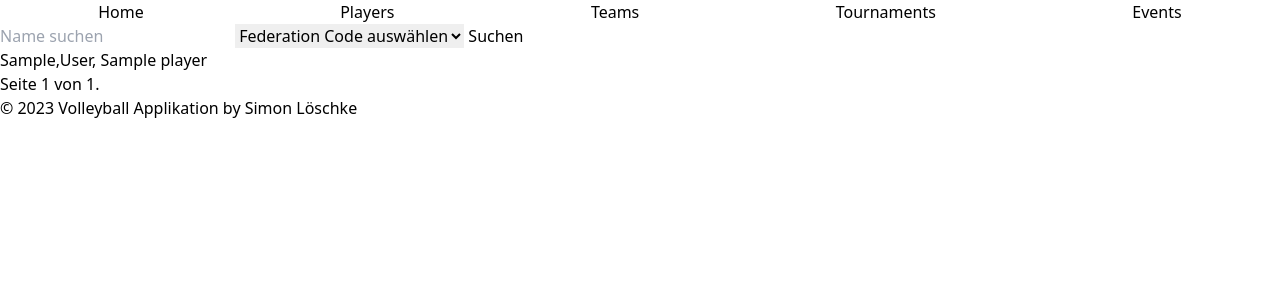
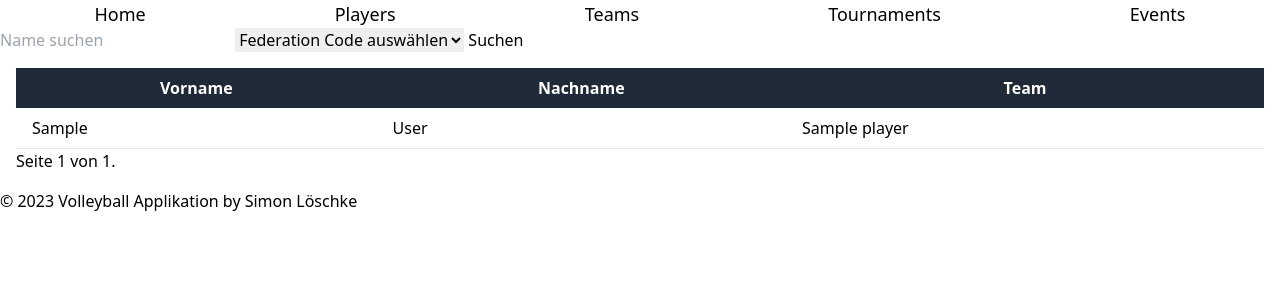
Before and after one commit to simon-loeschke1988/volleyball, a Django app: page /player/ in a window 1280 px wide. Shown: the top 300 px of the page. Run offline with Django 4.2, Linux system fonts and the light colour scheme; tables that the repository leaves empty hold one stand-in row (values such as "Sample post"); parts of the project's set-up code (start-up, migrations or seed data) failed here and were passed over.

Commit message:
styling playerseite

```diff
--- a/applikation/static/css/styles.css
+++ b/applikation/static/css/styles.css
@@ -599,12 +599,61 @@ video {
   display: flex;
 }
 
+.table {
+  display: table;
+}
+
+.min-w-full {
+  min-width: 100%;
+}
+
+.table-auto {
+  table-layout: auto;
+}
+
 .flex-row {
   flex-direction: row;
 }
 
 .justify-center {
   justify-content: center;
+}
+
+.border-b {
+  border-bottom-width: 1px;
+}
+
+.bg-gray-800 {
+  --tw-bg-opacity: 1;
+  background-color: rgb(31 41 55 / var(--tw-bg-opacity));
+}
+
+.bg-white {
+  --tw-bg-opacity: 1;
+  background-color: rgb(255 255 255 / var(--tw-bg-opacity));
+}
+
+.p-4 {
+  padding: 1rem;
+}
+
+.px-4 {
+  padding-left: 1rem;
+  padding-right: 1rem;
+}
+
+.py-2 {
+  padding-top: 0.5rem;
+  padding-bottom: 0.5rem;
+}
+
+.py-4 {
+  padding-top: 1rem;
+  padding-bottom: 1rem;
+}
+
+.text-center {
+  text-align: center;
 }
 
 .align-middle {
@@ -616,17 +665,17 @@ video {
   line-height: 2rem;
 }
 
-.text-3xl {
-  font-size: 1.875rem;
-  line-height: 2.25rem;
-}
-
-.text-sm {
-  font-size: 0.875rem;
-  line-height: 1.25rem;
+.text-lg {
+  font-size: 1.125rem;
+  line-height: 1.75rem;
 }
 
 .text-xl {
   font-size: 1.25rem;
   line-height: 1.75rem;
 }
+
+.text-white {
+  --tw-text-opacity: 1;
+  color: rgb(255 255 255 / var(--tw-text-opacity));
+}
--- a/applikation/webapp/templates/player.html
+++ b/applikation/webapp/templates/player.html
@@ -23,11 +23,30 @@
     </header>
 
 
-    <main>
-        {% for Player in page_obj %}
-            <!-- Anzeige der Spieler-Informationen -->
-            <p> {{ Player.first_name }},{{ Player.last_name }}, {{Player.team_name}} </p>
-        {% endfor %}
+
+      <main class="container mx-auto p-4">
+        <table class="min-w-full table-auto">
+            <thead class="bg-gray-800 text-white">
+                <tr>
+                    <th class="px-4 py-2">Vorname</th>
+                    <th class="px-4 py-2">Nachname</th>
+                    <th class="px-4 py-2">Team</th>
+                </tr>
+            </thead>
+            <tbody>
+                {% for Player in page_obj %}
+                <tr class="bg-white border-b">
+                    <td class="px-4 py-2">{{ Player.first_name }}</td>
+                    <td class="px-4 py-2">{{ Player.last_name }}</td>
+                    <td class="px-4 py-2">{{ Player.team_name }}</td>
+                </tr>
+                {% empty %}
+                <tr>
+                    <td colspan="3" class="text-center py-4">Keine Spieler gefunden.</td>
+                </tr>
+                {% endfor %}
+            </tbody>
+        </table>
 
         <!-- Paginierungs-Links -->
         <div>
@@ -39,8 +58,11 @@
               <a href="?page={{ page_obj.next_page_number }}&name={{ query_name }}&fedcode={{ query_fedcode }}">Nächste</a>
           {% endif %}
       </div>
-
     </main>
 
 
+
+
+
+
 {% endblock %}
--- a/applikation/webapp/views.py
+++ b/applikation/webapp/views.py
@@ -31,7 +31,7 @@ def player(request):
    # else:
 
 
-    paginator = Paginator(spieler_liste, 10)  # 10 Spieler pro Seite
+    paginator = Paginator(spieler_liste, 100)  # 10 Spieler pro Seite
 
     page_number = request.GET.get('page')
     page_obj = paginator.get_page(page_number)
```
